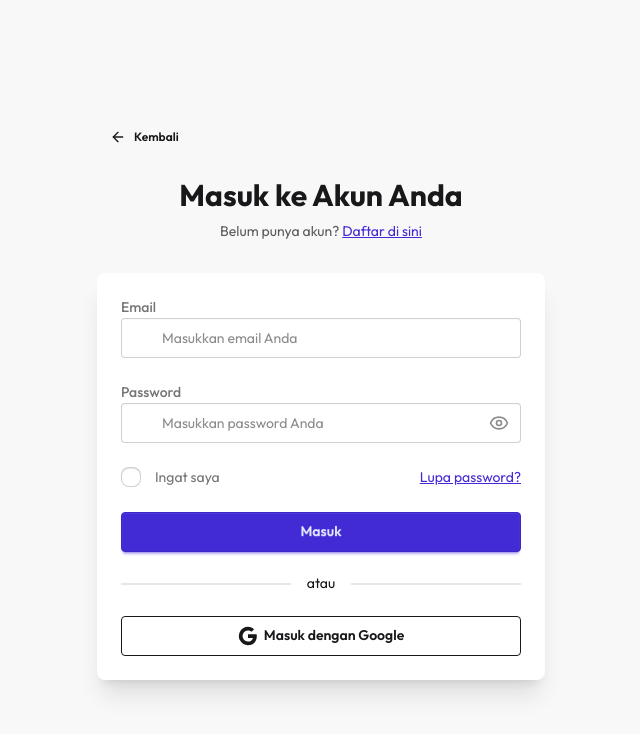
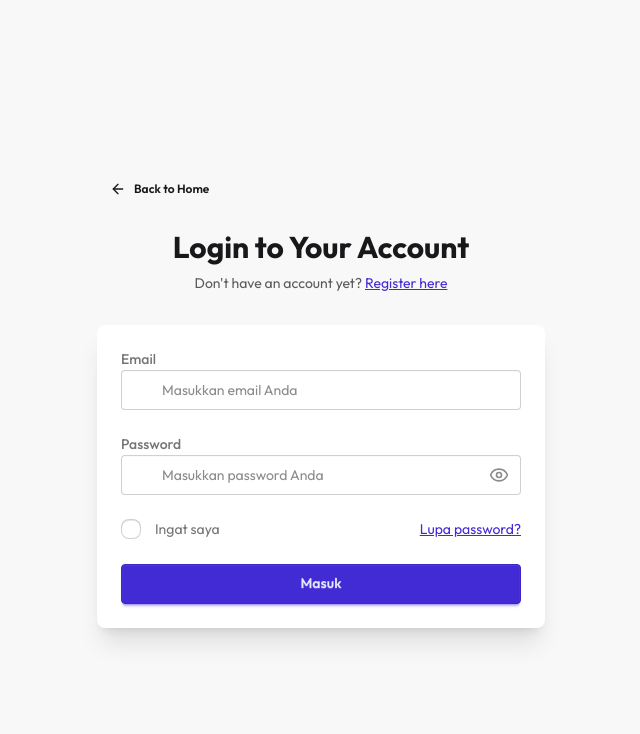
Before and after one commit to Satriaa11/ecommerce-fe, a Next.js app: page /login in a window 1280 px wide. Shown: the top 734 px of the page, without its empty margins (319-959 px from the left). Built offline with nearby package versions, Linux system fonts and the light colour scheme.

Commit message:
refactor(auth): restructure login page and remove social auth
- Add Suspense wrapper with loading fallback
- Remove social login components and imports
- Fix BackButton text prop and router conflicts
- Improve component separation and error handling

```diff
--- a/app/(pages)/(auth)/login/page.tsx
+++ b/app/(pages)/(auth)/login/page.tsx
@@ -5,7 +5,6 @@ import { useState, useEffect, Suspense } from "react";
 import { useRouter, useSearchParams } from "next/navigation";
 import { AuthHeader } from "@/components/features/auth/AuthHeader";
 import { LoginForm } from "@/components/features/auth/LoginForm";
-import { SocialAuth } from "@/components/features/auth/SocialAuth";
 import { useAppStore } from "@/stores/useAppStore";
 
 interface LoginFormData {
@@ -13,7 +12,7 @@ interface LoginFormData {
   password: string;
 }
 
-// Komponen yang menggunakan useSearchParams
+// Component that uses useSearchParams
 function LoginPageContent() {
   const [successMessage, setSuccessMessage] = useState("");
   const { login, isLoading, error, clearError } = useAppStore();
@@ -45,14 +44,14 @@ function LoginPageContent() {
       <div className="max-w-md w-full space-y-8">
         {/* Back Button */}
         <div className="max-w-md mx-auto mb-6">
-          <BackButton />
+          <BackButton text="Back to Home" />
         </div>
 
         <div className="max-w-md mx-auto">
           <AuthHeader
-            title="Masuk ke Akun Anda"
-            subtitle="Belum punya akun?"
-            linkText="Daftar di sini"
+            title="Login to Your Account"
+            subtitle="Don't have an account yet?"
+            linkText="Register here"
             linkHref="/register"
           />
 
@@ -65,10 +64,6 @@ function LoginPageContent() {
                 successMessage={successMessage}
                 onErrorClear={clearError}
               />
-
-              {/* Social Login */}
-              <div className="divider">atau</div>
-              <SocialAuth type="login" />
             </div>
           </div>
         </div>
@@ -83,14 +78,17 @@ function LoginPageLoading() {
     <div className="min-h-screen flex items-center justify-center bg-base-200">
       <div className="max-w-md w-full space-y-8">
         <div className="max-w-md mx-auto mb-6">
-          <BackButton />
+          <BackButton
+            text="Back to Home"
+            onClick={() => window.history.back()}
+          />
         </div>
 
         <div className="max-w-md mx-auto">
           <AuthHeader
-            title="Masuk ke Akun Anda"
-            subtitle="Belum punya akun?"
-            linkText="Daftar di sini"
+            title="Login to Your Account"
+            subtitle="Don't have an account yet?"
+            linkText="Register here"
             linkHref="/register"
           />
 
```
